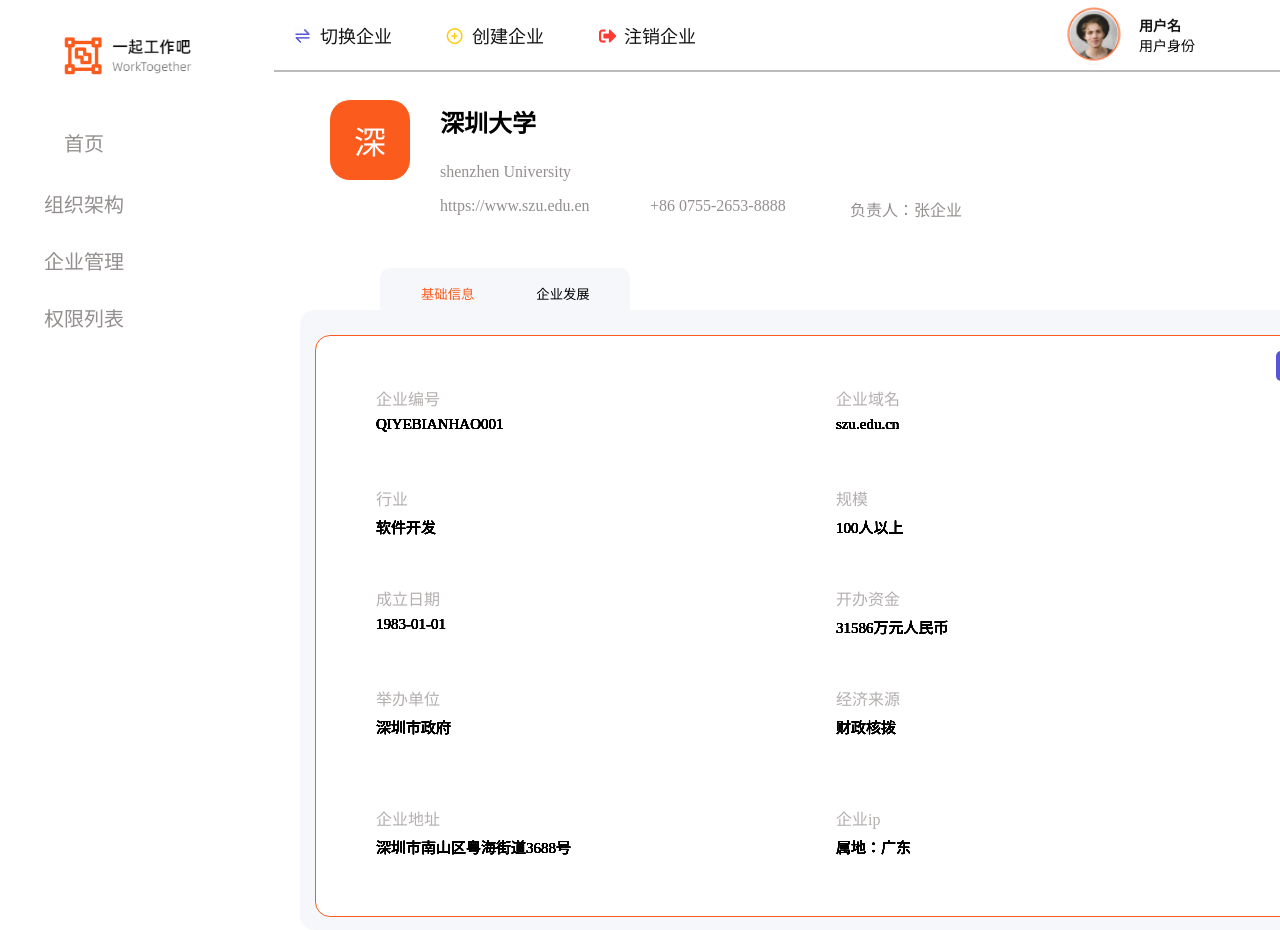
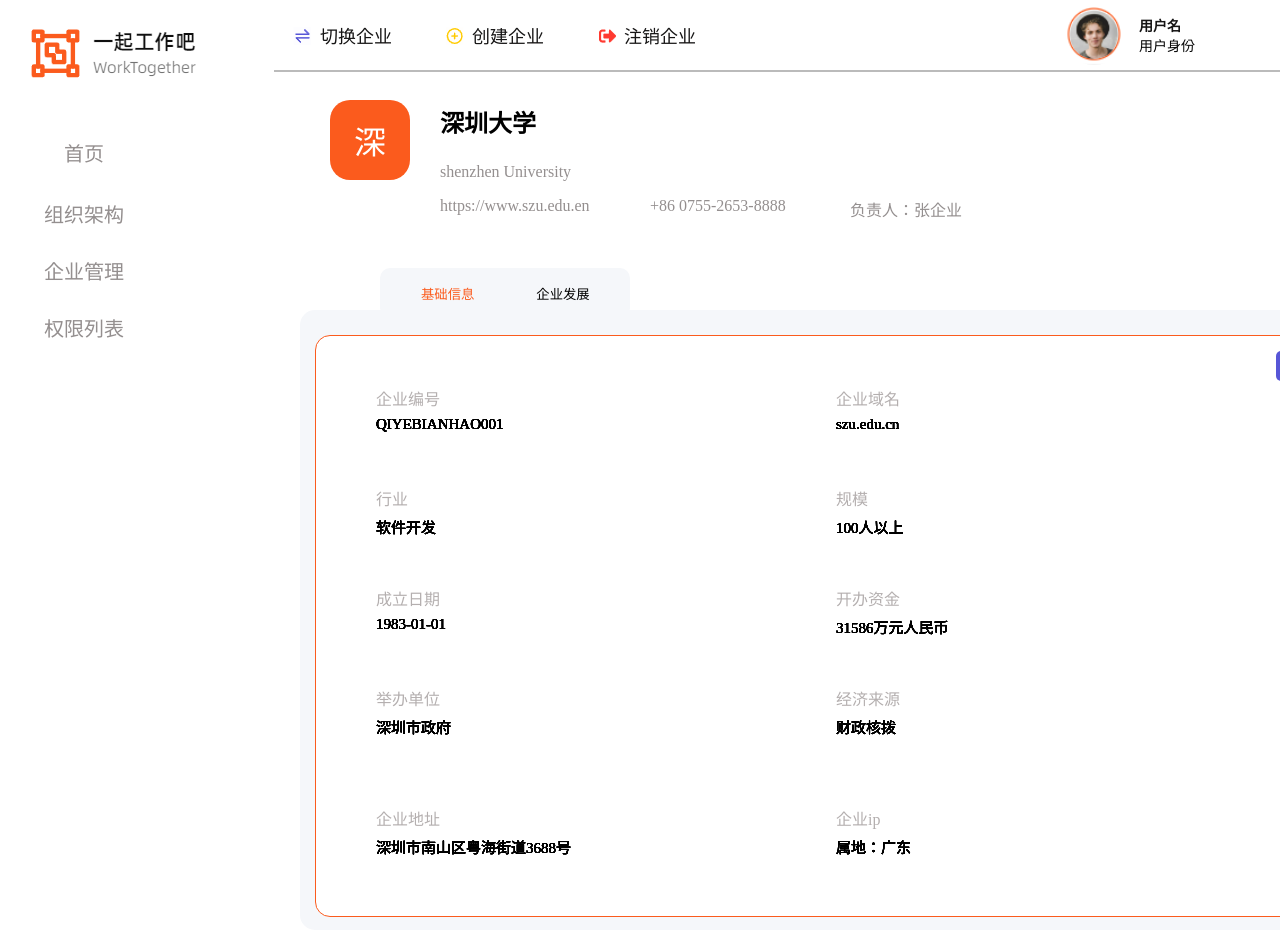
Before and after one commit to Diamond-Satono/WorkTogether-FrontEnd, a Vue app in the folder Vuepages/Login/: page /enterpriseinfo in a window 1280 px wide. Shown: the top 930 px of the page. Built offline with nearby package versions, Linux system fonts and the light colour scheme.

Commit message:
enterprise new

```diff
--- a/Vuepages/Login/src/components/enterprise/EnterpriseInfo.vue
+++ b/Vuepages/Login/src/components/enterprise/EnterpriseInfo.vue
@@ -1,7 +1,7 @@
 <template>
   <div id="sidebar">
     <!-- Logo -->
-    <img :src="require('@/assets/img/wt_logo.png')" alt="Logo" class="logo">
+    <img src="@/assets/img/wt_logo.png" alt="Icon">
     <!-- Sidebar-->
     <ul>
       <li id="home" @click="toggleSubMenu('home')">
```
